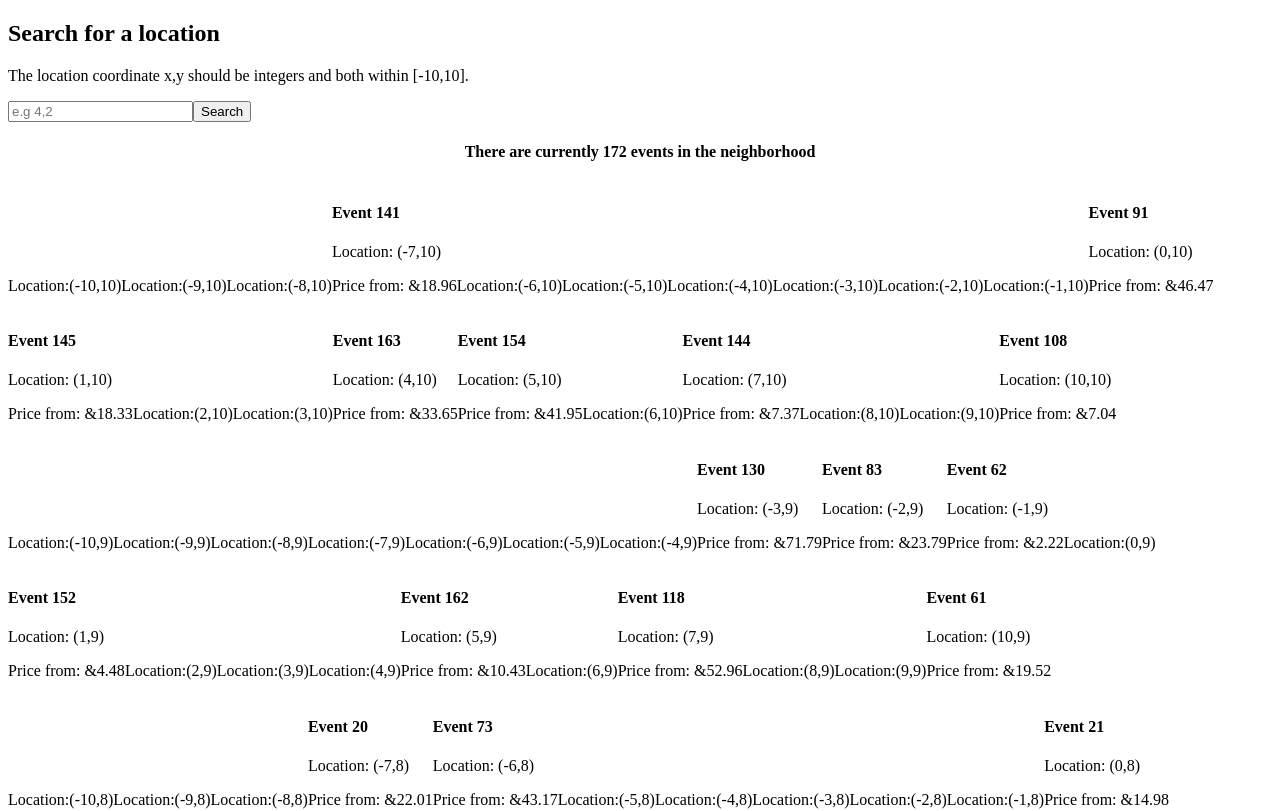
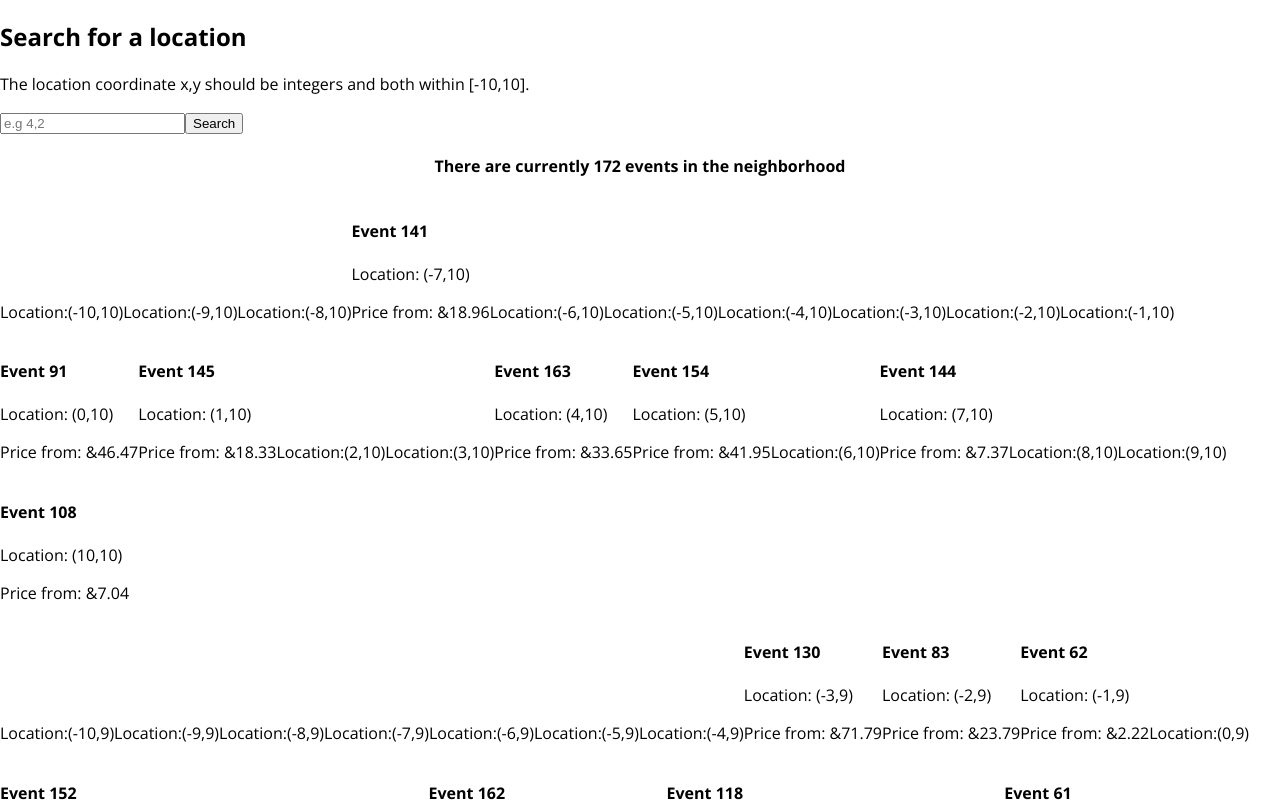
Before and after one commit to vito-example/ticket-cheaper, a React (Create React App) app: page / in a window 1280 px wide. Shown: the top 811 px of the page. Built offline with nearby package versions, Linux system fonts and the light colour scheme.

Commit message:
Give styles to body.

```diff
--- /dev/null
+++ b/src/index.scss
@@ -0,0 +1,7 @@
+@import url('https://fonts.googleapis.com/css?family=Open+Sans:300,400,600,700');
+
+body {
+    margin: 0;
+    padding: 0;
+    font-family: 'Open Sans', sans-serif;
+}
--- a/src/index.tsx
+++ b/src/index.tsx
@@ -2,6 +2,7 @@ import React from 'react';
 import ReactDOM from 'react-dom';
 import App from "./App";
 import {generateRandomLocations} from "./utils/generateRandom";
+import './index.scss';
 
 ReactDOM.render(
     <React.StrictMode>
```
